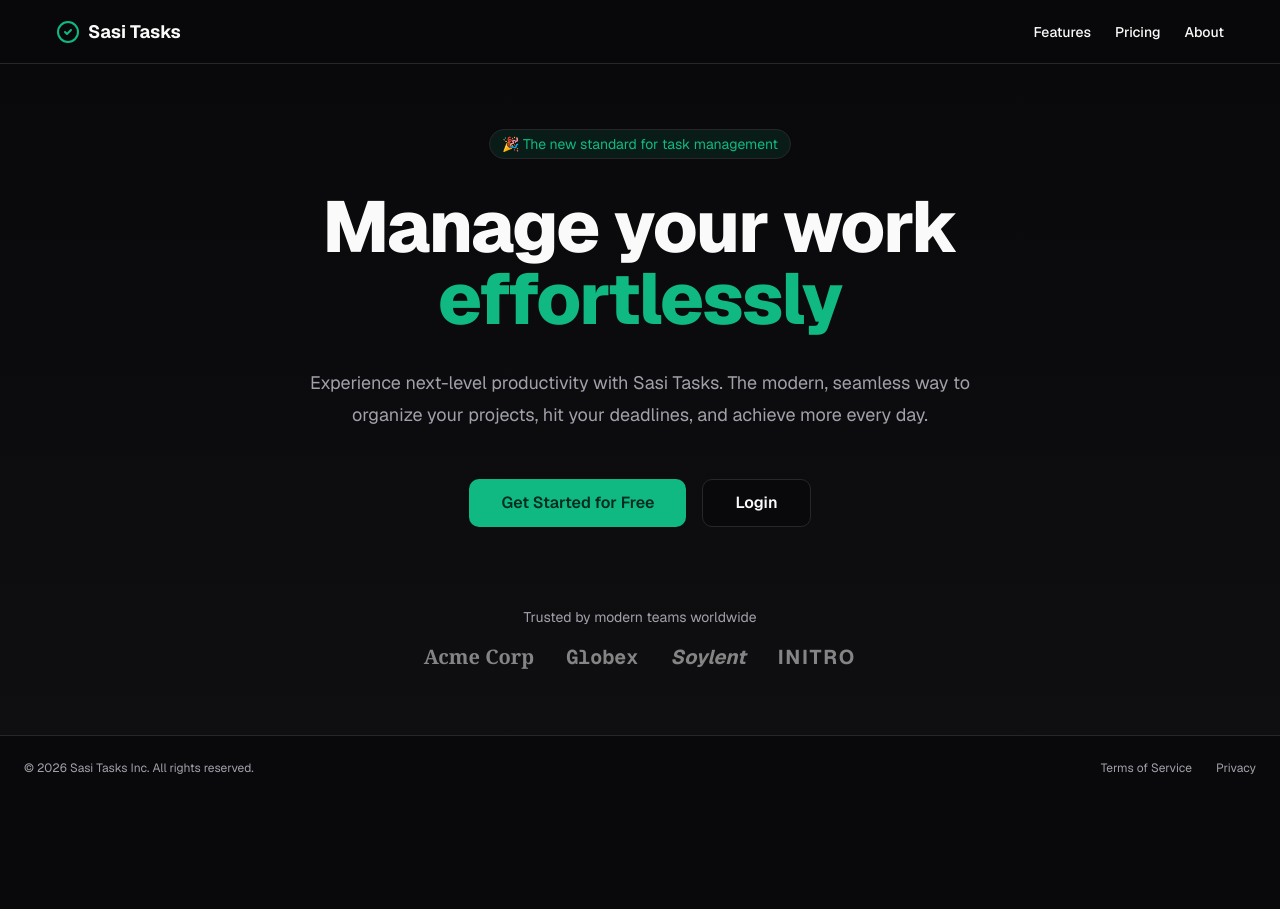
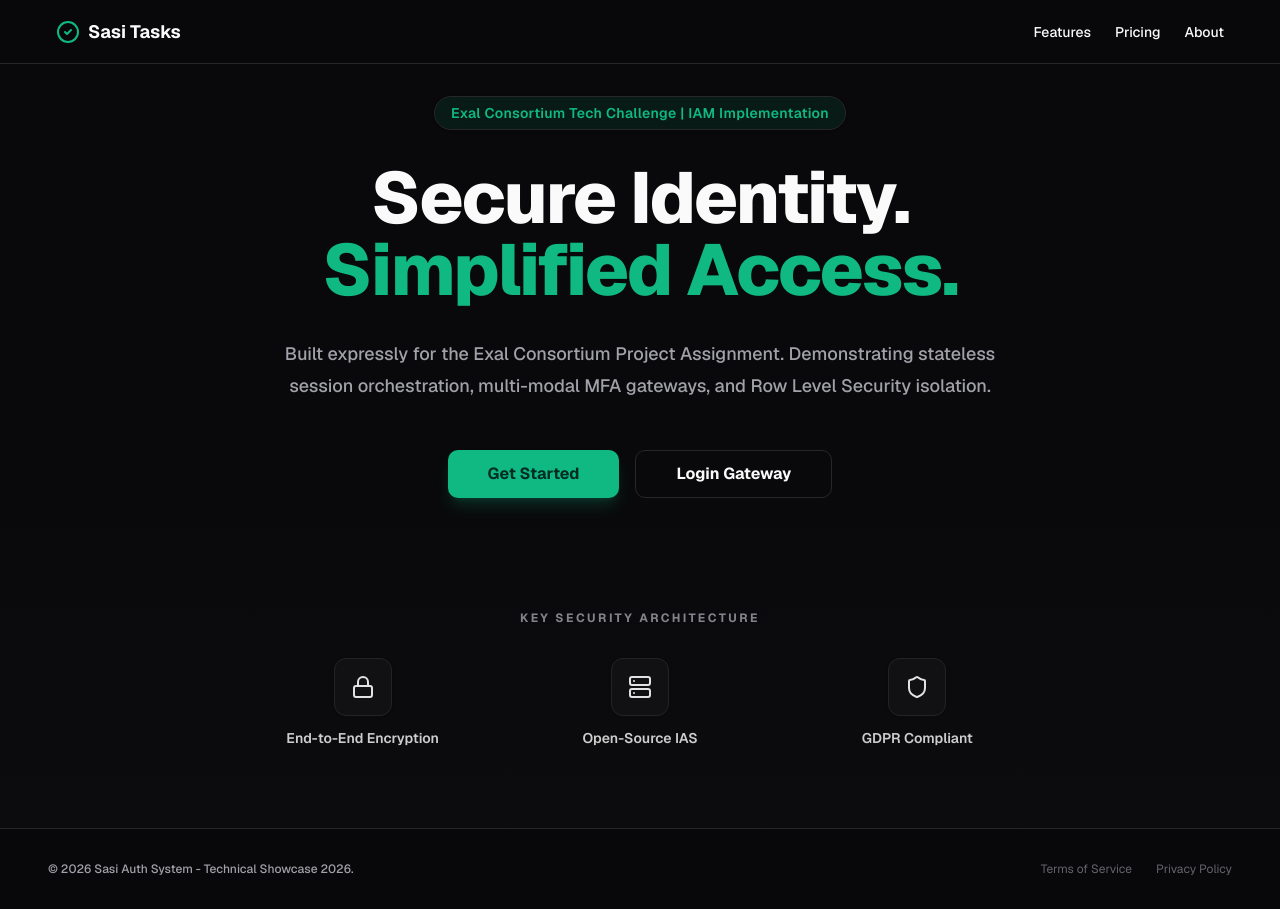
Before and after one commit to sasikiransrinivasdulla/SasiTasks, a Next.js app: page / in a window 1280 px wide. Before the commit the page ends 800 px from the top, so only its background shows below. Built offline with nearby package versions, Linux system fonts and the light colour scheme.

Commit message:
Changed Home Page

```diff
--- a/src/app/page.tsx
+++ b/src/app/page.tsx
@@ -1,6 +1,6 @@
 import Link from "next/link";
 import { Button } from "@/components/Button";
-import { CheckCircle2 } from "lucide-react";
+import { CheckCircle2, Shield, Lock, Server } from "lucide-react";
 
 export default function LandingPage() {
   return (
@@ -22,51 +22,71 @@ export default function LandingPage() {
           </Link>
         </nav>
       </header>
-      <main className="flex-1 flex flex-col items-center justify-center text-center px-4 py-12 sm:px-6 lg:px-8 bg-gradient-to-b from-background to-secondary/20">
-        <div className="max-w-3xl space-y-8 animate-in fade-in slide-in-from-bottom-8 duration-700">
-          <div className="inline-flex items-center rounded-full border border-primary/20 bg-primary/10 px-3 py-1 text-sm text-primary">
-            🎉 The new standard for task management
+      <main className="flex-1 flex flex-col items-center justify-center text-center px-4 py-8 sm:px-6 lg:px-8 bg-gradient-to-b from-background via-background to-secondary/10">
+        <div className="max-w-4xl space-y-8 animate-in fade-in slide-in-from-bottom-8 duration-700">
+
+          <div className="inline-flex items-center rounded-full border border-primary/30 bg-primary/10 px-4 py-1.5 text-xs sm:text-sm font-semibold tracking-wide text-primary shadow-sm hover:bg-primary/20 transition-colors backdrop-blur-md">
+            Exal Consortium Tech Challenge | IAM Implementation
           </div>
-          <h1 className="text-4xl font-extrabold tracking-tight sm:text-5xl md:text-6xl lg:text-7xl">
-            Manage your work <br className="hidden sm:inline" />
-            <span className="text-primary">effortlessly</span>
+
+          <h1 className="text-4xl font-extrabold tracking-tight sm:text-6xl md:text-7xl">
+            Secure Identity.<br />
+            <span className="text-primary tracking-tight">Simplified Access.</span>
           </h1>
-          <p className="mx-auto max-w-[42rem] leading-normal text-muted-foreground sm:text-lg sm:leading-8">
-            Experience next-level productivity with Sasi Tasks. The modern, seamless way to organize your projects, hit your deadlines, and achieve more every day.
+
+          <p className="mx-auto max-w-[48rem] text-muted-foreground sm:text-lg sm:leading-8 font-medium">
+            Built expressly for the Exal Consortium Project Assignment. Demonstrating stateless session orchestration, multi-modal MFA gateways, and Row Level Security isolation.
           </p>
+
           <div className="flex flex-col sm:flex-row justify-center gap-4 pt-4">
             <Link href="/signup">
-              <Button size="lg" className="w-full sm:w-auto font-semibold px-8">
-                Get Started for Free
+              <Button size="lg" className="w-full sm:w-auto font-bold px-10 shadow-lg shadow-primary/20 hover:shadow-primary/40 hover:-translate-y-0.5 transition-all duration-300">
+                Get Started
               </Button>
             </Link>
             <Link href="/login">
-              <Button variant="outline" size="lg" className="w-full sm:w-auto font-semibold px-8 border-primary/20 hover:border-primary/50 text-foreground">
-                Login
+              <Button variant="outline" size="lg" className="w-full sm:w-auto font-bold px-10 border-border/50 hover:bg-secondary/50 text-foreground transition-all duration-300">
+                Login Gateway
               </Button>
             </Link>
           </div>
-          <div className="pt-12 items-center justify-center">
-            <p className="text-sm text-muted-foreground mb-4">Trusted by modern teams worldwide</p>
-            <div className="flex flex-wrap items-center justify-center gap-8 opacity-50 grayscale">
-              <div className="text-xl font-bold font-serif">Acme Corp</div>
-              <div className="text-xl font-bold font-mono">Globex</div>
-              <div className="text-xl font-bold italic">Soylent</div>
-              <div className="text-xl font-bold tracking-widest">INITRO</div>
+
+          <div className="pt-20 pb-12 w-full flex flex-col items-center justify-center">
+            <p className="text-xs text-muted-foreground/80 font-bold uppercase tracking-[0.2em] mb-8">Key Security Architecture</p>
+            <div className="grid grid-cols-1 sm:grid-cols-3 gap-8 md:gap-16 w-full max-w-3xl opacity-90">
+              <div className="flex flex-col items-center gap-3 group">
+                <div className="p-4 rounded-xl bg-secondary/30 border border-border/50 text-foreground group-hover:border-primary/50 group-hover:text-primary transition-colors shadow-sm">
+                  <Lock className="w-6 h-6" />
+                </div>
+                <span className="text-sm font-semibold text-foreground/90">End-to-End Encryption</span>
+              </div>
+              <div className="flex flex-col items-center gap-3 group">
+                <div className="p-4 rounded-xl bg-secondary/30 border border-border/50 text-foreground group-hover:border-primary/50 group-hover:text-primary transition-colors shadow-sm">
+                  <Server className="w-6 h-6" />
+                </div>
+                <span className="text-sm font-semibold text-foreground/90">Open-Source IAS</span>
+              </div>
+              <div className="flex flex-col items-center gap-3 group">
+                <div className="p-4 rounded-xl bg-secondary/30 border border-border/50 text-foreground group-hover:border-primary/50 group-hover:text-primary transition-colors shadow-sm">
+                  <Shield className="w-6 h-6" />
+                </div>
+                <span className="text-sm font-semibold text-foreground/90">GDPR Compliant</span>
+              </div>
             </div>
           </div>
+
         </div>
       </main>
-      <footer className="flex flex-col gap-2 sm:flex-row py-6 w-full shrink-0 items-center px-4 md:px-6 border-t border-border">
-        <p className="text-xs text-muted-foreground">
-          © {new Date().getFullYear()} Sasi Tasks Inc. All rights reserved.
+      <footer className="flex flex-col gap-2 sm:flex-row py-8 w-full shrink-0 items-center px-6 md:px-12 border-t border-border/50 bg-background/50 backdrop-blur-sm">
+        <p className="text-xs text-muted-foreground font-medium">
+          © {new Date().getFullYear()} Sasi Auth System - Technical Showcase 2026.
         </p>
-        <nav className="sm:ml-auto flex gap-4 sm:gap-6">
-          <Link className="text-xs hover:underline underline-offset-4 text-muted-foreground hover:text-foreground transition-all duration-200 cursor-pointer hover:opacity-80" href="#">
+        <nav className="sm:ml-auto flex gap-4 sm:gap-6 mt-4 sm:mt-0">
+          <Link className="text-xs hover:underline underline-offset-4 text-muted-foreground/60 hover:text-foreground transition-all duration-200 cursor-pointer" href="/signup">
             Terms of Service
           </Link>
-          <Link className="text-xs hover:underline underline-offset-4 text-muted-foreground hover:text-foreground transition-all duration-200 cursor-pointer hover:opacity-80" href="#">
-            Privacy
+          <Link className="text-xs hover:underline underline-offset-4 text-muted-foreground/60 hover:text-foreground transition-all duration-200 cursor-pointer" href="/signup">
+            Privacy Policy
           </Link>
         </nav>
       </footer>
```
